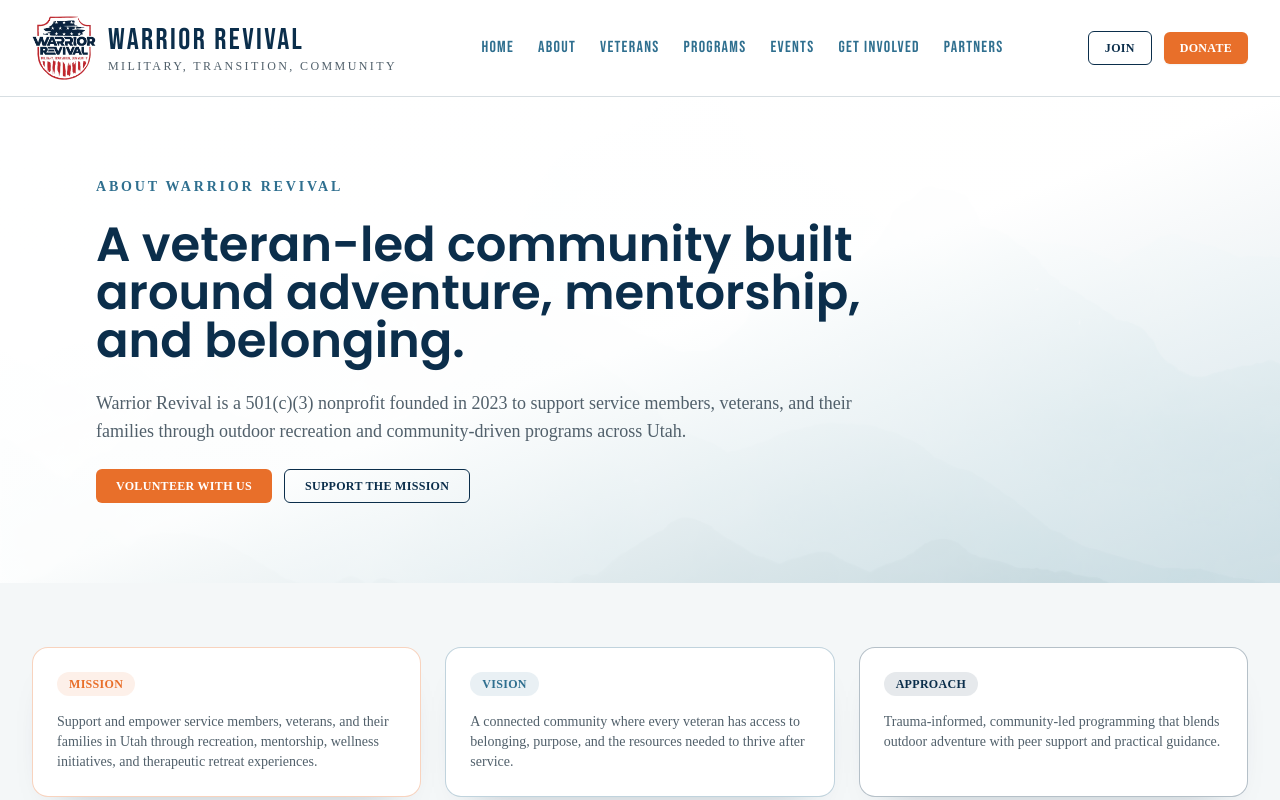
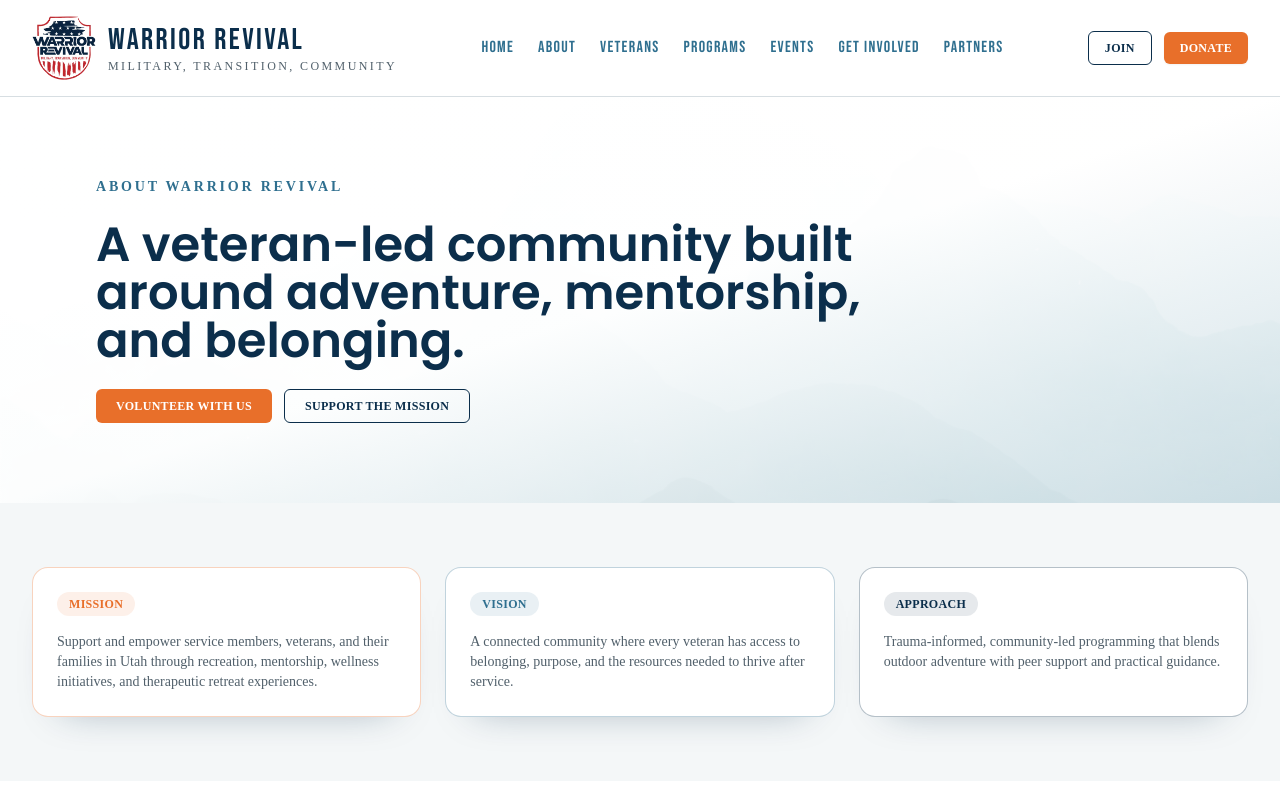
Before and after one commit to dulbrich/Warrior-Revival, a Next.js app: page /about in a window 1280 px wide. Shown: the top 800 px of the page. Built offline with nearby package versions, Linux system fonts and the light colour scheme.

Commit message:
Remove nonprofit blurb from about page

```diff
--- a/src/app/about/AboutPageClient.tsx
+++ b/src/app/about/AboutPageClient.tsx
@@ -172,11 +172,6 @@ export default function AboutPageClient() {
           <h1 className="max-w-3xl font-heading text-4xl font-semibold text-primary md:text-5xl">
             A veteran-led community built around adventure, mentorship, and belonging.
           </h1>
-          <p className="max-w-3xl text-base text-textSecondary md:text-lg">
-            Warrior Revival is a 501(c)(3) nonprofit founded in 2023 to support
-            service members, veterans, and their families through outdoor recreation
-            and community-driven programs across Utah.
-          </p>
           <div className="flex flex-wrap gap-3">
             <button className="inline-flex items-center justify-center rounded-md bg-accent px-5 py-2 text-xs font-semibold uppercase tracking-wide text-white transition hover:bg-accent/90 focus-visible:outline-none focus-visible:ring-2 focus-visible:ring-accent">
               Volunteer with us
```
